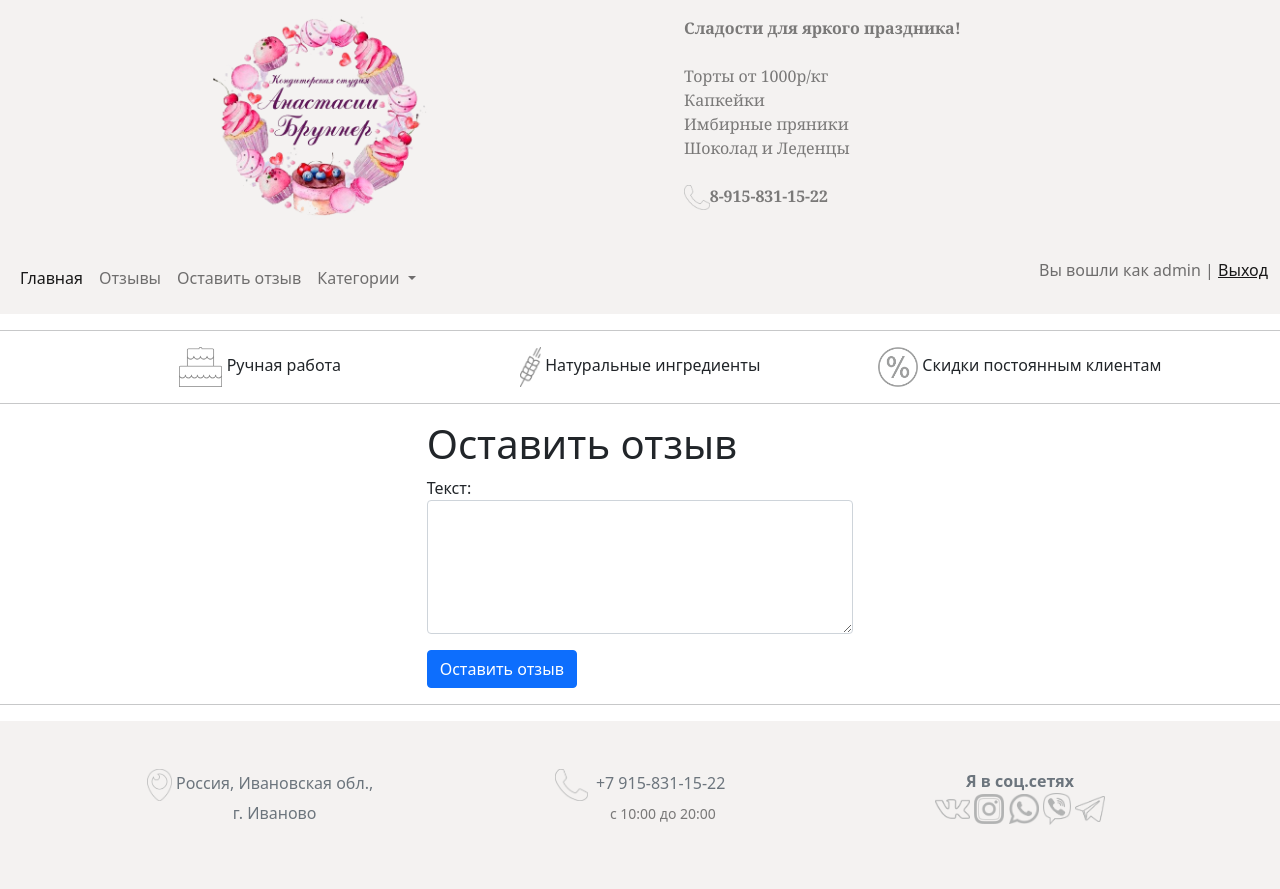
After one commit to Jaskier377/CakeSite, a Django app: page /comments/add_comment/ in a window 1280 px wide. The commit adds this page. Run offline with Django 3.2, Linux system fonts and the light colour scheme; a user stored in the database is signed in; data comes from the database, SQL or seed files in the repository; both versions use the stored data as it was after the commit; some libraries are stand-ins or nearby versions.

Commit message:
add create comment

```diff
--- /dev/null
+++ b/comments/forms.py
@@ -0,0 +1,10 @@
+from .models import Comment
+from django import forms
+
+
+class AddComment(forms.ModelForm):
+    text = forms.CharField(label='Текст', widget=forms.Textarea(attrs={'class': 'form-control', 'rows': 5}))
+
+    class Meta:
+        model = Comment
+        fields = ('text',)
--- /dev/null
+++ b/comments/templates/comments/add_comment.html
@@ -0,0 +1,27 @@
+{% extends 'sweets/base.html' %}
+{% block title %}
+    Оставить отзыв
+{% endblock %}
+{% block nav %}
+    {% include 'sweets/menu.html' %}
+{% endblock %}
+
+{% block content %}
+    <div class="row-cols-sm-3">
+        <div class="col-4"></div>
+        <div class="col-4 offset-4">
+            <h1>Оставить отзыв</h1>
+
+            <form method="post">
+                {% csrf_token %}
+                {{ form.as_p }}
+                <button type="submit" class="btn btn-primary btn-block">Оставить отзыв</button>
+            </form>
+        </div>
+        <div class="col-4"></div>
+    </div>
+{% endblock %}
+
+{% block reklama %}
+
+{% endblock %}
--- a/comments/urls.py
+++ b/comments/urls.py
@@ -1,7 +1,9 @@
 from django.urls import path, include
 from rest_framework import routers
-from .views import CommentsView, CommentDetailView
+from .views import CommentsView, CommentDetailView, CommentCreateView
+
 urlpatterns = [
-    path('comments/', CommentsView.as_view(), name='comments'),
-    path('comment/<int:pk>', CommentDetailView.as_view(), name='comment_detail')
+    path('', CommentsView.as_view(), name='comments'),
+    path('<int:pk>/', CommentDetailView.as_view(), name='comment_detail'),
+    path('add_comment/', CommentCreateView.as_view(), name='add_comment'),
 ]
--- a/comments/views.py
+++ b/comments/views.py
@@ -1,5 +1,8 @@
 from django.shortcuts import render, redirect
-from django.views.generic import ListView, DetailView
+from django.contrib.auth.mixins import LoginRequiredMixin, UserPassesTestMixin
+from django.views.generic import ListView, DetailView, CreateView, UpdateView
+from .forms import AddComment
+from django import forms
 from .models import Comment
 
 
@@ -17,3 +20,12 @@ class CommentsView(ListView):
 class CommentDetailView(DetailView):
     model = Comment
     context_object_name = 'comment'
+
+
+class CommentCreateView(LoginRequiredMixin, CreateView):
+    form_class = AddComment
+    template_name = 'comments/add_comment.html'
+
+    def form_valid(self, form):
+        form.instance.author = self.request.user
+        return super().form_valid(form)
--- a/sweets/forms.py
+++ b/sweets/forms.py
@@ -7,7 +7,8 @@ class RegisterUserForm(UserCreationForm):
     username = forms.CharField(label='Имя пользователя', widget=forms.TextInput(attrs={'class': 'form-control'}))
     email = forms.EmailField(widget=forms.EmailInput(attrs={'class': 'form-control'}))
     password1 = forms.CharField(label='Пароль', widget=forms.PasswordInput(attrs={'class': 'form-control'}))
-    password2 = forms.CharField(label='Подтверждение пароля', widget=forms.PasswordInput(attrs={'class': 'form-control'}))
+    password2 = forms.CharField(label='Подтверждение пароля',
+                                widget=forms.PasswordInput(attrs={'class': 'form-control'}))
 
     class Meta:
         model = User
--- a/sweets/serializers.py
+++ b/sweets/serializers.py
@@ -1,14 +1,16 @@
 from .models import Cake, Category
-from rest_framework import serializers
+from rest_framework import serializers, permissions
 
 
 class CakeSerializer(serializers.HyperlinkedModelSerializer):
     class Meta:
         model = Cake
         fields = ['id', 'url', 'name', 'description', 'text', 'image', 'category']
+        permission_classes = [permissions.IsAuthenticated]
 
 
 class CategorySerializer(serializers.HyperlinkedModelSerializer):
     class Meta:
         model = Category
         fields = ['id', 'url', 'title', 'image', 'icon']
+        permission_classes = [permissions.IsAuthenticated]
--- a/sweets/urls.py
+++ b/sweets/urls.py
@@ -1,17 +1,21 @@
 from django.urls import path, include
 from rest_framework import routers
-from .views import HomePage, CakeByCategory, CakeDetail, CakeViewSet, CategoryViewSet, registration, user_login, user_logout
+from .views import HomePage, CakeByCategory, CakeDetail, CakeViewSet, CategoryViewSet, registration, user_login, \
+    user_logout
 
 router = routers.DefaultRouter()
 router.register('cakes', CakeViewSet)
 router.register('categories', CategoryViewSet)
+
 urlpatterns = [
     path('registration/', registration, name='registration'),
     path('login/', user_login, name='login'),
     path('logout/', user_logout, name='logout'),
+
     path('', HomePage.as_view(), name='home'),
     path('sweets/<int:category_id>', CakeByCategory.as_view(), name='cake_by_category'),
     path('cake/<int:pk>', CakeDetail.as_view(), name='cake_detail'),
+
     path('api/', include(router.urls)),
     path('api-auth/', include('rest_framework.urls', namespace='rest_framework'))
 ]
--- a/templates/sweets/menu.html
+++ b/templates/sweets/menu.html
@@ -24,11 +24,16 @@
                 <li class="nav-item">
                     <a class="nav-link" href="{% url 'comments' %}">Отзывы</a>
                 </li>
+                {% if request.user.is_authenticated %}
+                <li class="nav-item">
+                    <a class="nav-link" href="{% url 'add_comment' %}">Оставить отзыв</a>
+                </li>
+                {% endif %}
                 {% menu_category %}
             </ul>
-            <span>
+            <span class="navbar-text">
                 {% if request.user.is_authenticated %}
-                    <p>Вы зашли как {{ user.username }} | <a href="{% url 'logout' %}">Выход</a></p>
+                    <p>Вы вошли как {{ user.username }} | <a href="{% url 'logout' %}">Выход</a></p>
                 {% else %}
                     <a href="{% url 'registration' %}">Регистрация</a> | <a href="{% url 'login' %}">Вход</a>
                 {% endif %}
```
Also changed, not shown: db.sqlite3.
